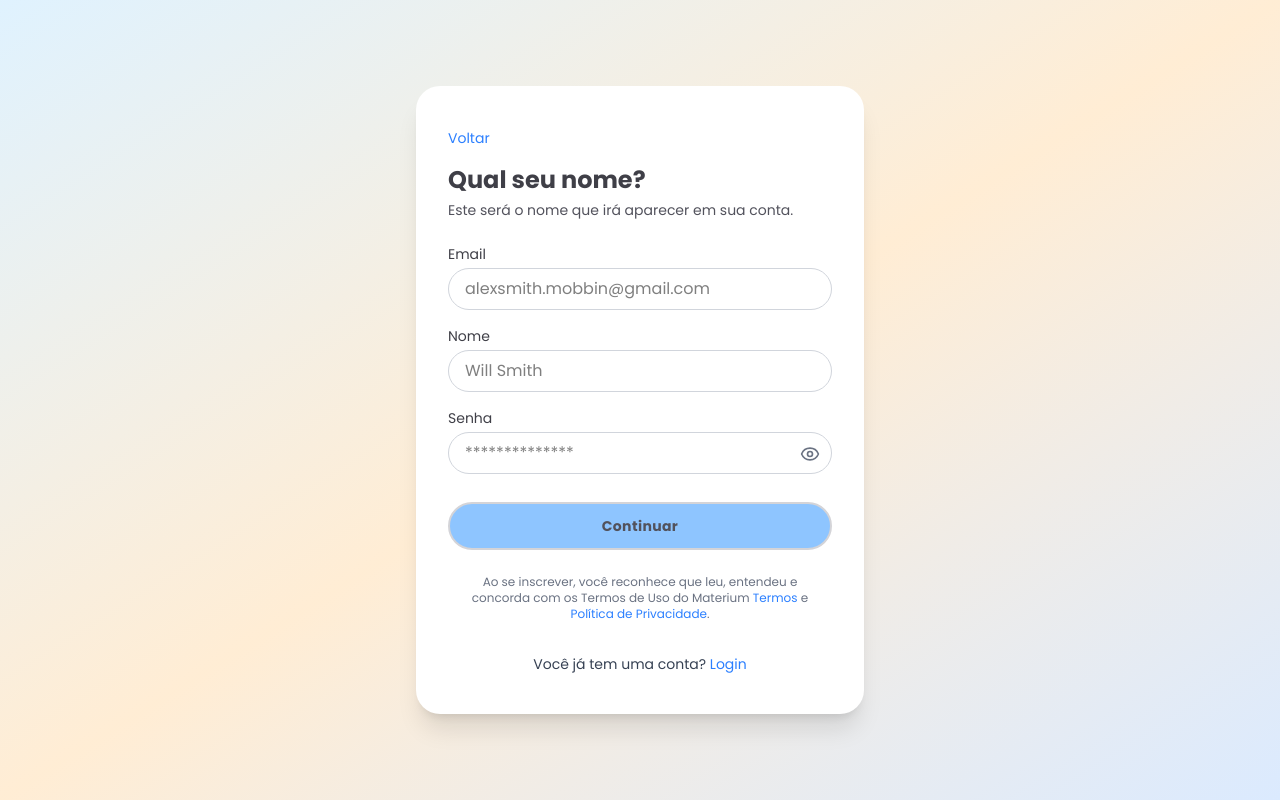
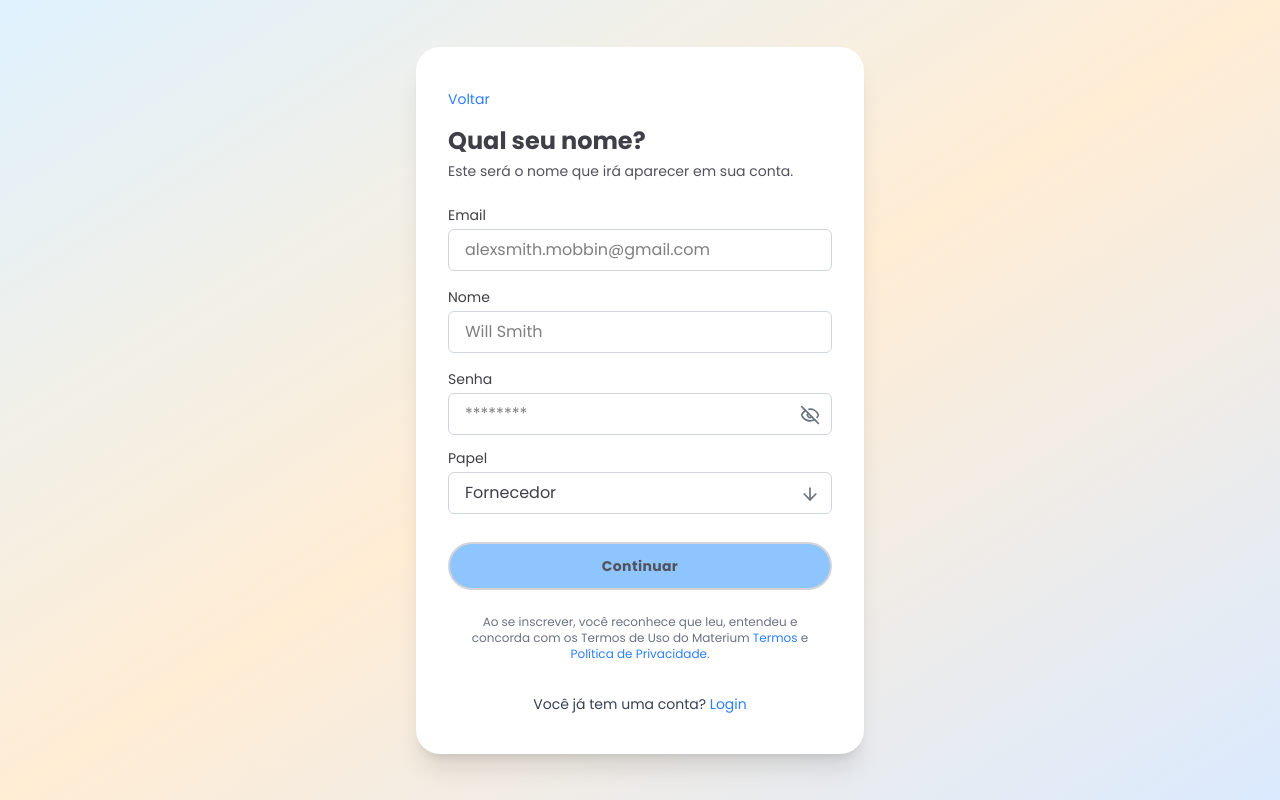
Before and after one commit to jeandeandrade/Materium, a Next.js app: page /cadastro in a window 1280 px wide. Built offline with nearby package versions, Linux system fonts and the light colour scheme.

Commit message:
style(cadastro): Adicionado o campo 'Papel' e useState para os icones dos campos senha e papel

```diff
--- a/src/components/cadastro/cadastro.tsx
+++ b/src/components/cadastro/cadastro.tsx
@@ -1,7 +1,13 @@
+"use client";
+
 import Link from "next/link";
-import { Eye } from "lucide-react";
+import { Eye, EyeOff, ArrowDown } from "lucide-react";
+import { useState } from "react";
 
 export function Cadastro() {
+  const [isOpen, setIsOpen] = useState(false);
+  const [isPasswordVisible, setIsPasswordVisible] = useState(false);
+
   return (
     <div className="flex justify-center items-center min-h-screen bg-gradient-to-br from-sky-100 via-orange-100 to-blue-100">
       <div className="bg-white max-w-md w-full rounded-3xl shadow-xl px-8 py-10">
@@ -26,7 +32,7 @@ export function Cadastro() {
           <input
             type="email"
             placeholder="alexsmith.mobbin@gmail.com"
-            className="w-full rounded-full border border-gray-300 px-4 py-2 focus:outline-none focus:ring-1 focus:ring-blue-300"
+            className="w-full rounded-md border border-gray-300 px-4 py-2 focus:outline-none focus:ring-1 focus:ring-blue-300"
           />
         </div>
 
@@ -38,7 +44,7 @@ export function Cadastro() {
             <input
               type="text"
               placeholder="Will Smith"
-              className="w-full rounded-full border border-gray-300 px-4 py-2 focus:outline-none focus:ring-1 focus:ring-blue-300"
+              className="w-full rounded-md border border-gray-300 px-4 py-2 focus:outline-none focus:ring-1 focus:ring-blue-300"
             />
           </div>
         </div>
@@ -48,19 +54,57 @@ export function Cadastro() {
             Senha
           </label>
           <input
-            type="password"
-            placeholder="**************"
-            className="w-full rounded-full border border-gray-300 px-4 py-2 pr-10 focus:outline-none focus:ring-1 focus:ring-blue-300"
+            type={isPasswordVisible ? "text" : "password"}
+            placeholder="********"
+            className="w-full rounded-md border border-gray-300 px-4 py-2 pr-10 focus:outline-none focus:ring-1 focus:ring-blue-300"
           />
-          <Eye className="absolute right-3 top-9 text-gray-500 w-5 h-5 cursor-pointer" />
+          {isPasswordVisible ? (
+            <Eye
+              className="absolute right-3 top-9 text-gray-500 w-5 h-5 cursor-pointer"
+              onClick={() => setIsPasswordVisible(false)}
+            />
+          ) : (
+            <EyeOff
+              className="absolute right-3 top-9 text-gray-500 w-5 h-5 cursor-pointer"
+              onClick={() => setIsPasswordVisible(true)}
+            />
+          )}
         </div>
 
+        <div className="mb-7 relative mt-[-15px]">
+          <label className="block text-sm font-medium text-zinc-700 mb-1">
+            Papel
+          </label>
+          <select
+            name="papel"
+            onFocus={() => setIsOpen(true)}
+            onBlur={() => {
+              setTimeout(() => {
+                setIsOpen(false);
+              }, 100);
+            }}
+            className="w-full rounded-md border border-gray-300 px-4 py-2 appearance-none text-zinc-700 focus:outline-none focus:ring-1 focus:ring-blue-300"
+          >
+            <option value="fornecedor">Fornecedor</option>
+            <option value="comprador">Comprador</option>
+            <option value="funcionario">Funcionário</option>
+            <option value="admin">Admin</option>
+          </select>
+          <ArrowDown
+            className={`absolute right-3 top-9 text-gray-500 w-5 h-5 transition-transform duration-300 ease-in-out ${
+              isOpen ? "rotate-90" : ""
+            }`}
+          />
+        </div>
+
+        <Link href="/">
           <button
             type="submit"
             className="w-full border-2 border-zinc-300 bg-blue-300 p-3 rounded-full text-zinc-600 text-sm tracking-wide font-semibold hover:bg-blue-400 hover:cursor-pointer hover:text-zinc-700"
           >
             Continuar
           </button>
+        </Link>
 
         <p className="text-xs text-center text-gray-500 mt-6 px-4">
           Ao se inscrever, você reconhece que leu, entendeu e concorda com os
```
Lines whose indentation alone changed are shown as unchanged.
